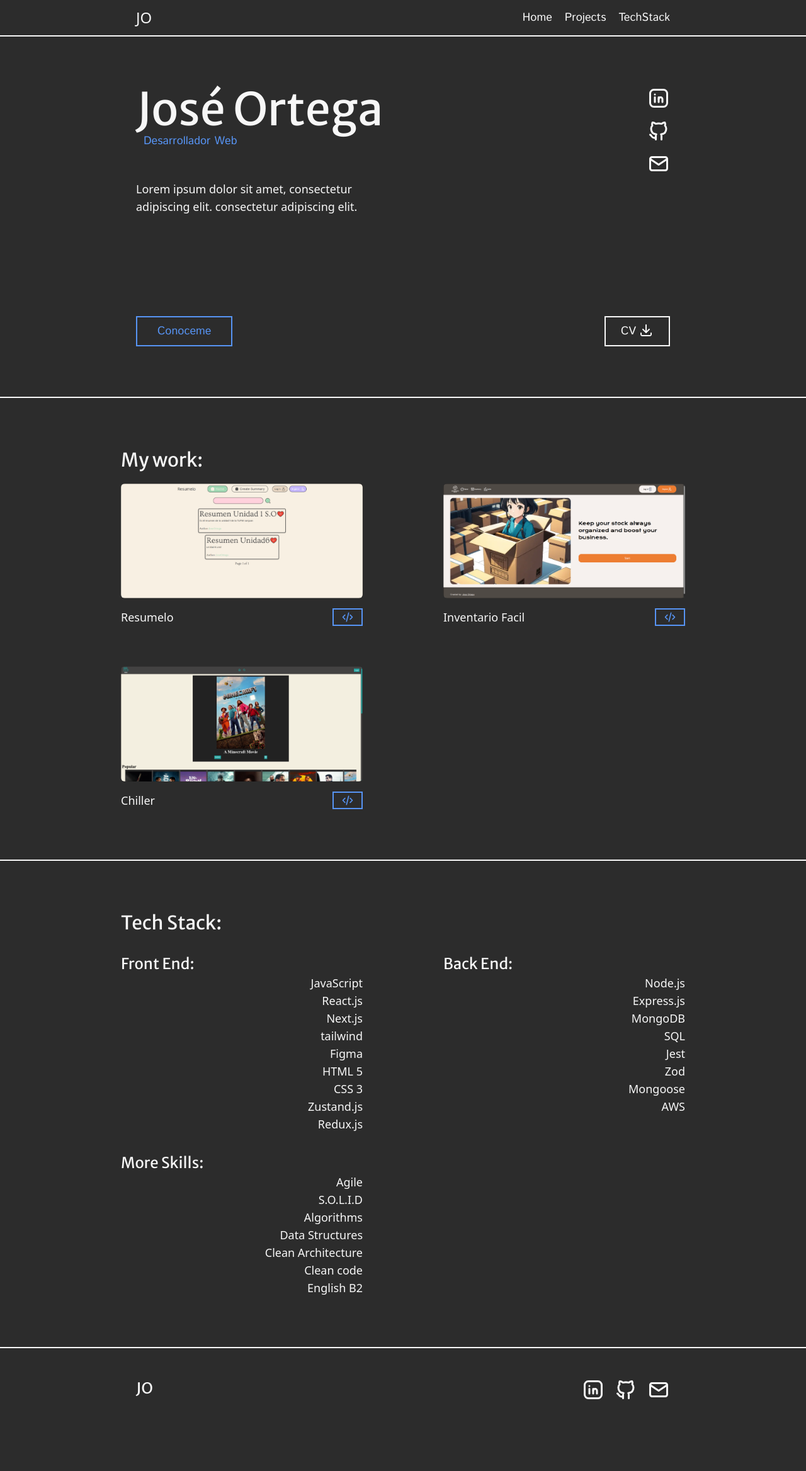
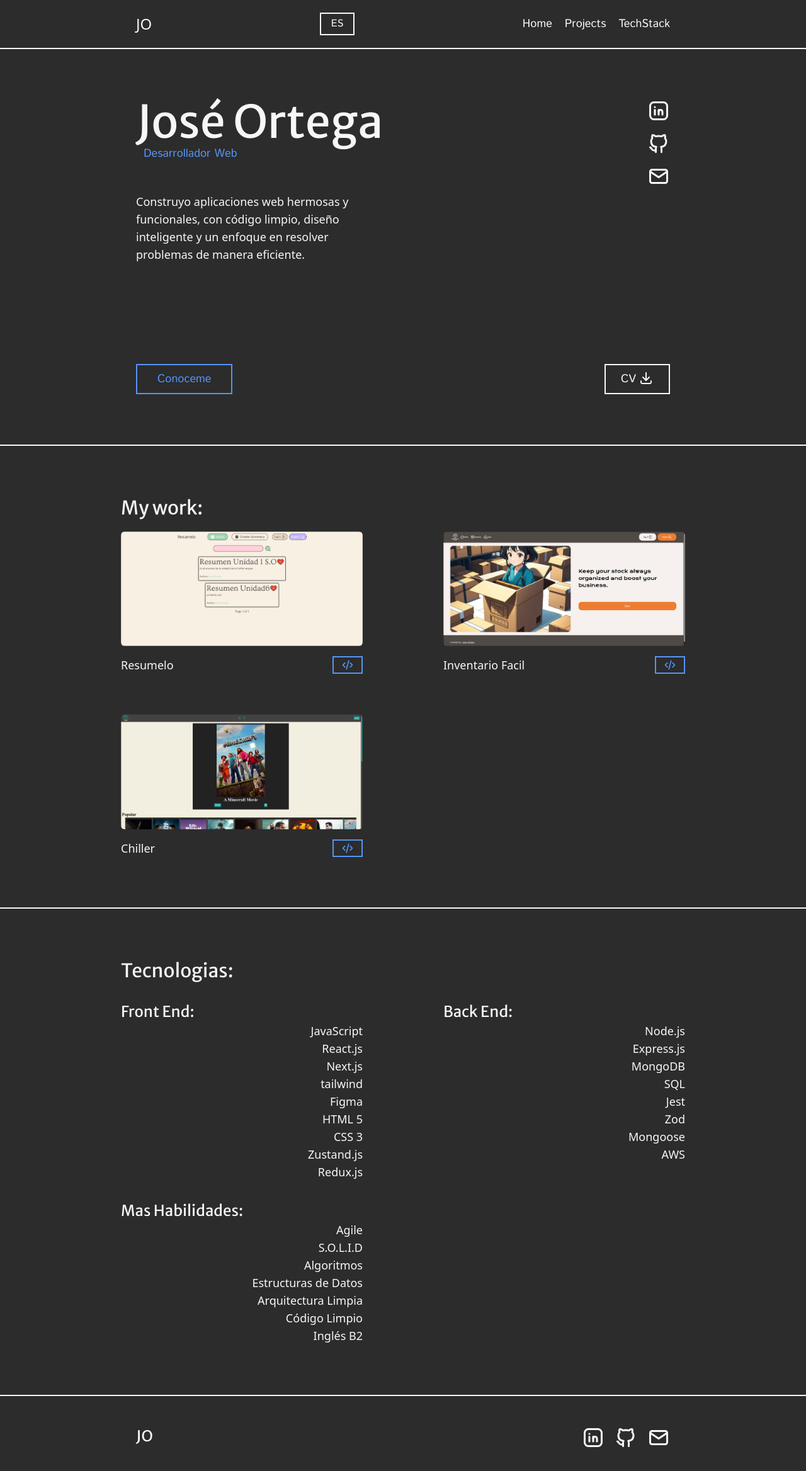
Before and after one commit to JoseOrtega02/portfolio2025, a React (Vite) app: page / in a window 1280 px wide. Shown: the top 2336 px of the page at 63% size. Before the commit the page ends 2273 px from the top, so only its background shows below. Built offline with nearby package versions, Linux system fonts and the light colour scheme; a web font is replaced by a local one.

Commit message:
adding language and a desc

```diff
--- a/src/App.jsx
+++ b/src/App.jsx
@@ -1,4 +1,4 @@
-
+import {useState} from "react"
 import { Footer } from './components/footer/Footer'
 import Hero from './components/hero/Hero'
 import Navbar from './components/navbar/Navbar'
@@ -7,13 +7,18 @@ import TechStack from './components/techStack/TechStack'
 
 
 function App() {
+const [lang,setLang] = useState("ES")
 
+ const toggleLanguage = () => {
+    setLang((prev) => (prev === 'EN' ? 'ES' : 'EN'));
+    console.log(lang)
+  };
   return (
    <>
-   <Navbar/>
-   <Hero/>
-   <Projects/>
-   <TechStack/>
+   <Navbar lang={lang} setLang={toggleLanguage} />
+   <Hero lang={lang}/>
+   <Projects lang={lang}/>
+   <TechStack lang={lang}/>
    <Footer/>
    </>
   )
--- a/src/components/hero/Hero.jsx
+++ b/src/components/hero/Hero.jsx
@@ -4,7 +4,12 @@ import Github from '../Icons/Github'
 import Email from '../Icons/Email'
 import Download from '../Icons/Download'
 import socials from "../links"
-export default function Hero() {
+const translation = {
+  ES:{role:"Desarrollador Web",desc:"Construyo aplicaciones web hermosas y funcionales, con código limpio, diseño inteligente y un enfoque en resolver problemas de manera eficiente.",btn:"Conoceme"},
+  EN:{role:"Web Developer",desc:"I build beautiful and functional web apps with clean code, smart design, and a focus on solving problems efficiently.",btn:"Know me"}
+}
+// eslint-disable-next-line react/prop-types
+export default function Hero({lang}) {
 const [linkedin, github, gmail] = socials;
   return (
     <section className='flex justify-center border-white border-solid border-b-2' id='home'>
@@ -21,10 +26,8 @@ const [linkedin, github, gmail] = socials;
         <div className='text-white flex justify-between'>
           <div>
             <h1 className='text-6xl font-merriweatherSans md:text-7xl'>José Ortega</h1>
-            <h4 className='text-lg text-accent pl-3 font-istokWeb'>Desarrollador Web</h4>
-            <p className='font-slabo text-lg my-9 max-w-96 md:my-12'>
-              Lorem ipsum dolor sit amet, consectetur adipiscing elit. consectetur adipiscing elit.
-            </p>
+            <h4 className='text-lg text-accent pl-3 font-istokWeb'>{translation[lang].role}</h4>
+            <p className='font-slabo text-lg my-9 max-w-96 md:my-12'>{translation[lang].desc}</p>
           </div>
 
           <div className='hidden md:flex flex-col gap-4'>
@@ -38,7 +41,7 @@ const [linkedin, github, gmail] = socials;
         <div className='flex flex-row justify-between mt-16'>
           <a href='#projects' className='font-istokWeb text-lg text-accent border-2 border-accent border-solid px-8 py-2
                              hover:bg-accent hover:text-black transition-all duration-300 ease-in-out'>
-            Conoceme
+            {translation[lang].btn}
           </a>
 
           <button className="flex flex-row gap-1 font-istokWeb text-lg text-white border-2 border-white border-solid px-6 py-2
--- a/src/components/navbar/Navbar.jsx
+++ b/src/components/navbar/Navbar.jsx
@@ -1,9 +1,8 @@
-
 import { useState, useEffect } from "react";
 import { Hamburger } from "../Icons/Hamburger";
 import { Close } from "../Icons/Close";
-
-function Navbar() {
+// eslint-disable-next-line react/prop-types
+function Navbar({lang, setLang}) {
   const [isOpen, setOpen] = useState(false);
 
   useEffect(() => {
@@ -16,7 +15,10 @@ function Navbar() {
         const sectionTop = section.offsetTop - 50; // Add offset if needed
         const sectionHeight = section.offsetHeight;
 
-        if (window.scrollY >= sectionTop && window.scrollY < sectionTop + sectionHeight) {
+        if (
+          window.scrollY >= sectionTop &&
+          window.scrollY < sectionTop + sectionHeight
+        ) {
           currentSection = section.getAttribute("id");
         }
       });
@@ -38,8 +40,15 @@ function Navbar() {
       id="navbar"
       className="sticky top-0 z-10 bg-black border-b-2 border-white border-solid flex justify-center"
     >
-      <div className={isOpen ? "text-white bg-black fixed w-full h-full z-10" : "hidden"}>
-        <button className="w-full flex justify-end pr-9 py-5" onClick={() => setOpen(false)}>
+      <div
+        className={
+          isOpen ? "text-white bg-black fixed w-full h-full z-10" : "hidden"
+        }
+      >
+        <button
+          className="w-full flex justify-end pr-9 py-5"
+          onClick={() => setOpen(false)}
+        >
           <Close />
         </button>
         <div className="flex flex-col gap-12 mt-28 items-center h-full w-full font-istokWeb text-2xl">
@@ -54,8 +63,13 @@ function Navbar() {
           </a>
         </div>
       </div>
-      <div className="w-full max-w-4xl flex flex-row justify-between px-6 py-3 bg-black">
+      <div className="w-full max-w-4xl flex flex-row justify-between align-center items-center px-6 py-3 bg-black">
         <h1 className="text-white text-2xl">JO</h1>
+      <button
+        onClick={()=>setLang()}
+        className="flex font-istokWeb text-md text-white border-2 justify-center items-center border-white border-solid px-4 py-1 m-2 transition-all duration-300 ease-in-out hover:bg-white hover:text-black group" >
+        {lang}
+      </button>
         <button onClick={() => setOpen(true)} className="md:hidden">
           <Hamburger />
         </button>
--- a/src/components/projects/Projects.jsx
+++ b/src/components/projects/Projects.jsx
@@ -1,11 +1,12 @@
 
 import RenderProjects from "./RenderProjects";
 
-export default function Projects() {
+// eslint-disable-next-line react/prop-types
+export default function Projects({lang}) {
   return (
     <section className="p-6 border-white border-b-2 border-solid md:py-20" id="projects">
       <h2 className="font-merriweatherSans text-white text-3xl max-w-4xl mx-auto">My work:</h2>
-      <RenderProjects />
+      <RenderProjects lang={lang} />
     </section>
   );
 }
--- a/src/components/projects/RenderProjects.jsx
+++ b/src/components/projects/RenderProjects.jsx
@@ -10,25 +10,34 @@ const projects = [
     linkGithub: "https://github.com/JoseOrtega02?tab=repositories&q=Resumelo&type=&language=&sort=",
     linkDemo: "https://resumelo.netlify.app/",
     image: imgResumelo,
-    desc:"Full stack project, Summary social network you can upload, like and download summaries."
+    desc: {
+      ES: "Proyecto full stack, red social de resúmenes donde puedes subir, dar like y descargar resúmenes.",
+      EN: "Full stack project, summary social network where you can upload, like, and download summaries."
+    }
   },
   {
     name: "Inventario Facil",
     linkGithub: "https://github.com/JoseOrtega02?tab=repositories&q=Inventario&type=&language=&sort=",
     linkDemo: "https://inventariofacil.netlify.app/home",
     image: imgInventarioFacil,
-    desc:"Full stack project, platform for keep your stock and sales in order."
+    desc: {
+      ES: "Proyecto full stack, plataforma para mantener tu stock y ventas en orden.",
+      EN: "Full stack project, platform to keep your stock and sales organized."
+    }
   },
   {
     name: "Chiller",
     linkGithub: "https://github.com/JoseOrtega02/Chiller",
     linkDemo: "https://chillerv1.vercel.app/",
     image: imgChiller,
-    desc:"Front end  project, page where you can search movies and watch their trailers."
+    desc: {
+      ES: "Proyecto frontend, página donde puedes buscar películas y ver sus trailers.",
+      EN: "Front end project, page where you can search movies and watch their trailers."
+    }
   },
 ];
 
-function ProjectItem({ project }) {
+function ProjectItem({ project,lang }) {
   return (
     <div className="flex flex-col justify-center gap-2 max-w-96">
 
@@ -39,7 +48,7 @@ function ProjectItem({ project }) {
         {/* Overlay al hacer hover */}
         <div className="absolute inset-0 flex flex-col justify-center items-center bg-black bg-opacity-70 text-white opacity-0 group-hover:opacity-100 transition-opacity duration-300 rounded-md">
           <p className="mb-2 text-base px-4 text-center">
-            {project.desc}
+            {project.desc[lang]}
           </p>
           <div className="flex gap-2">
             <a
@@ -48,7 +57,7 @@ function ProjectItem({ project }) {
               rel="noopener noreferrer"
               className="px-4 py-1 text-base border-2 border-accent border-solid transition-all duration-300 hover:bg-accent hover:text-black"
             >
-              Live demo
+             Demo
             </a>
           </div>
         </div>
@@ -65,11 +74,11 @@ function ProjectItem({ project }) {
   );
 }
 
-export default function RenderProjects() {
+export default function RenderProjects({lang}) {
   return (
     <div className="mt-5 text-white flex flex-wrap gap-16 justify-center items-center max-w-4xl md:mx-auto md:justify-between">
       {projects.map((project, index) => (
-        <ProjectItem key={index} project={project} />
+        <ProjectItem key={index} project={project} lang={lang} />
       ))}
     </div>
   );
--- a/src/components/techStack/TechStack.jsx
+++ b/src/components/techStack/TechStack.jsx
@@ -1,9 +1,33 @@
-
-export default function TechStack() {
+const translation = {
+  ES:{tittle:"Tecnologias:",moreSkills:"Mas Habilidades:"},
+  EN:{tittle:"Tech Stack:",moreSkills:"More Skills:"}
+}
+const skillsList = {
+  ES: [
+    "Agile",
+    "S.O.L.I.D",
+    "Algoritmos",
+    "Estructuras de Datos",
+    "Arquitectura Limpia",
+    "Código Limpio",
+    "Inglés B2"
+  ],
+  EN: [
+    "Agile",
+    "S.O.L.I.D",
+    "Algorithms",
+    "Data Structures",
+    "Clean Architecture",
+    "Clean Code",
+    "English B2"
+  ]
+};
+// eslint-disable-next-line react/prop-types
+export default function TechStack({lang}) {
   return (
     <section className="border-white border-b-2 border-solid" id="techStack">
       <div className="p-6 max-w-4xl mx-auto md:p-0 md:py-20">
-        <h2 className="font-merriweatherSans text-3xl text-white">Tech Stack:</h2>
+        <h2 className="font-merriweatherSans text-3xl text-white">{translation[lang].tittle}</h2>
         <div className="flex flex-wrap text-white mt-8 justify-between md:gap-y-8 gap-4">
           <div className="max-w-96 w-full">
             <h3 className="font-merriweatherSans text-2xl">Front End:</h3>
@@ -33,15 +57,9 @@ export default function TechStack() {
             </ul>
           </div>
           <div className="max-w-96 w-full">
-            <h3 className="font-merriweatherSans text-2xl">More Skills:</h3>
+            <h3 className="font-merriweatherSans text-2xl">{translation[lang].moreSkills}</h3>
             <ul className="text-end font-slabo text-lg">
-              <li>Agile</li>
-              <li>S.O.L.I.D</li>
-              <li>Algorithms</li>
-              <li>Data Structures</li>
-              <li>Clean Architecture</li>
-              <li>Clean code</li>
-              <li>English B2</li>
+              {skillsList[lang].map((e,index)=><li key={index}>{e}</li>)}
             </ul>
           </div>
         </div>
```
